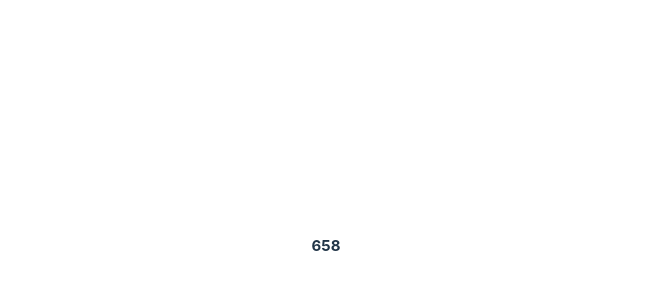
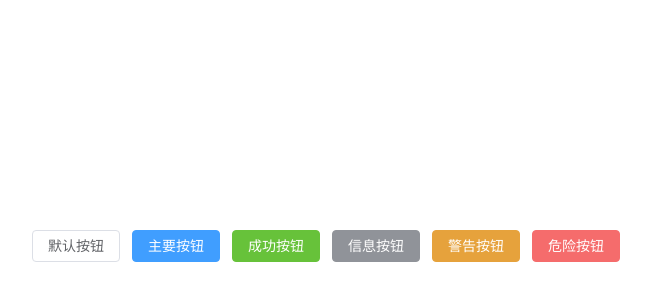
Before and after one commit to cleverfish0v0/luffycity, a Vue app in the folder luffycityweb/: page / in a window 1280 px wide. Shown: the part 154-454 px from the top of the page, without its empty margins (314-965 px from the left). Built offline with nearby package versions, Linux system fonts and the light colour scheme.

Commit message:
feature: client  vue set

```diff
--- a/luffycityweb/package.json
+++ b/luffycityweb/package.json
@@ -9,11 +9,13 @@
     "preview": "vite preview"
   },
   "dependencies": {
+    "element-plus": "^2.7.0",
+    "unplugin-vue-components": "^0.26.0",
     "vue": "^3.4.21",
     "vue-router": "^4.0.13"
   },
   "devDependencies": {
     "@vitejs/plugin-vue": "^5.0.4",
-    "vite": "^5.2.0"
+    "vite": "^5.2.8"
   }
 }
--- a/luffycityweb/src/views/Home.vue
+++ b/luffycityweb/src/views/Home.vue
@@ -1,7 +1,14 @@
 
 
 <template>
-  <h2>658</h2>
+  <el-row>
+  <el-button>默认按钮</el-button>
+  <el-button type="primary">主要按钮</el-button>
+  <el-button type="success">成功按钮</el-button>
+  <el-button type="info">信息按钮</el-button>
+  <el-button type="warning">警告按钮</el-button>
+  <el-button type="danger">危险按钮</el-button>
+</el-row>
 </template>
 
 <script setup>
--- a/luffycityweb/vite.config.js
+++ b/luffycityweb/vite.config.js
@@ -1,7 +1,17 @@
-import { defineConfig } from 'vite'
+import {defineConfig} from 'vite'
 import vue from '@vitejs/plugin-vue'
+
+//这是按照需求加载element组件的支持
+import Components from 'unplugin-vue-components/vite'
+import {ElementPlusResolver} from 'unplugin-vue-components/resolvers'
 
 // https://vitejs.dev/config/
 export default defineConfig({
-  plugins: [vue()],
-})
+    plugins: [
+        vue(),
+        //按照需求加载
+        Components({
+            resolvers: [ElementPlusResolver()],
+        }),
+    ]
+});
```
Also changed, not shown: 1 other file (tests, documents, lock files or other folders).
